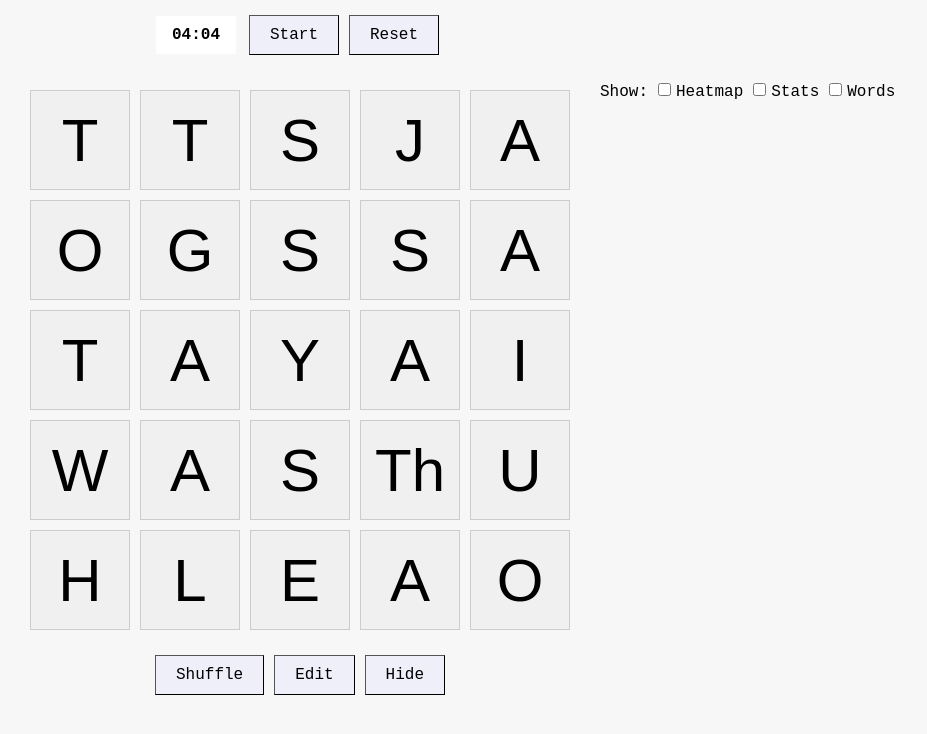
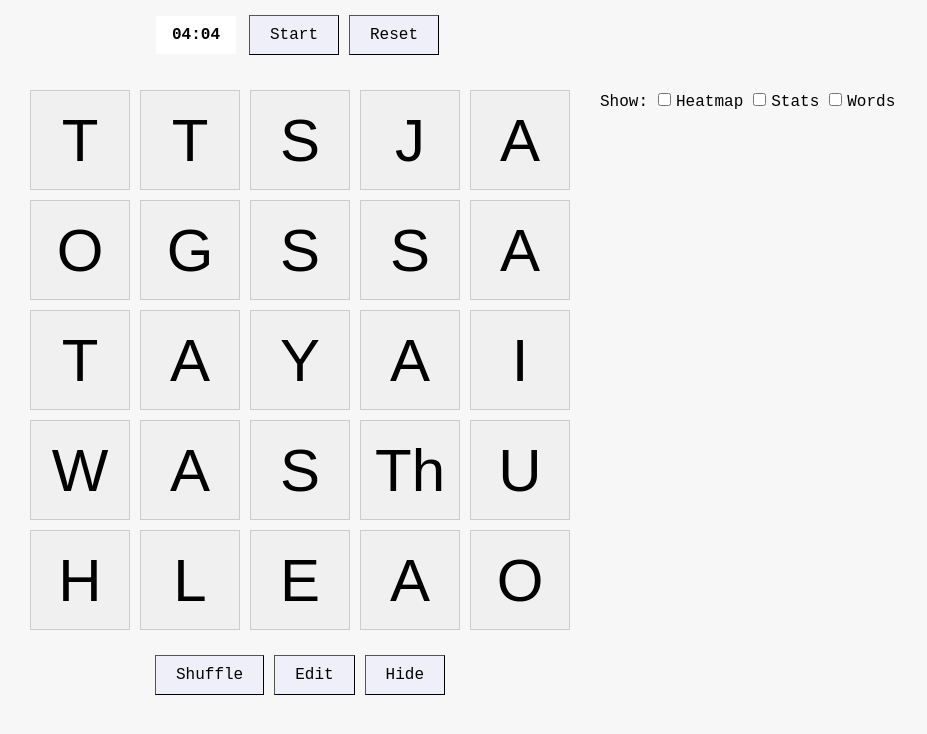
Before and after one commit to hoshmn/gobble, a React (Create React App) app: page / in a window 1280 px wide. Shown: the top 734 px of the page, without its empty margins (0-927 px from the left). Built offline with nearby package versions, Linux system fonts and the light colour scheme.

Commit message:
fix: alignment tweak

```diff
--- a/src/App.css
+++ b/src/App.css
@@ -37,7 +37,8 @@ body,
     position: absolute;
     text-align: start;
     left: 600px;
-    top: 80px;
+    top: 90px;
+    max-width: 480px;
   }
 }
 
```
